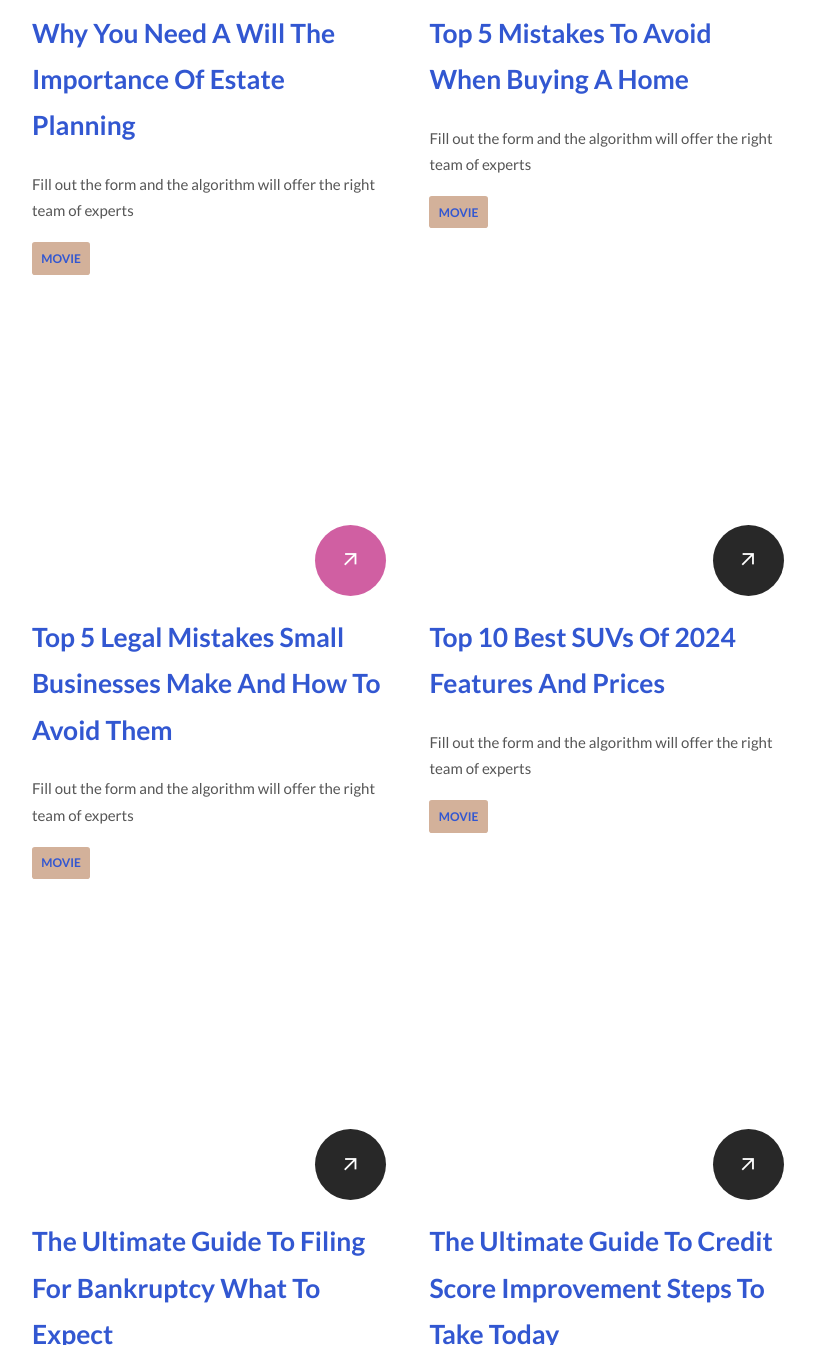
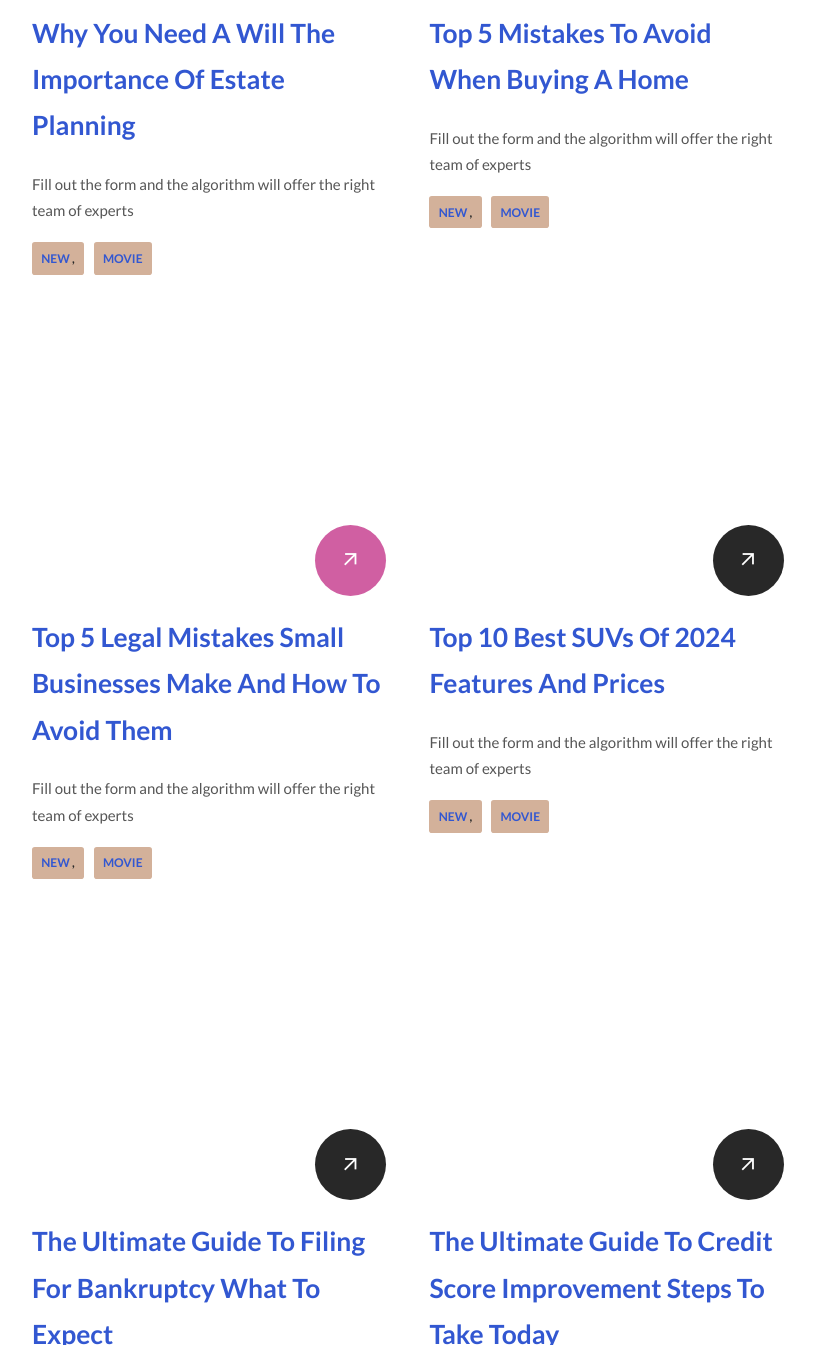
Before and after one commit to ZollaMaga/newsblog, a Jekyll site: the page built from index.html, in a window 1280 px wide and 1400 px high, scrolled down 920 px, cut to the strip 55-1400 px from the top of the window. Shown: the whole strip, without its empty margins (235-1050 px from the left). Built offline with Jekyll 4.4.1, drawn with Linux system fonts in a browser that asks for light colours; some of the changed text lies outside the part shown.

Commit message:
Update 2024-11-03-top-5-mistakes-to-avoid-when-buying-a-home.md

```diff
--- a/_posts/2024-11-03-top-5-mistakes-to-avoid-when-buying-a-home.md
+++ b/_posts/2024-11-03-top-5-mistakes-to-avoid-when-buying-a-home.md
@@ -4,6 +4,8 @@
 description: Discover the key mistakes to avoid during your home buying journey to make informed decisions and protect your investment.
 summary: This article outlines the top five common mistakes homebuyers make and provides essential tips for a successful home purchase.
 image: https://www.summerislive.com/assets/images/kidsplaygroundsiargaocover.png
+categories:
+  - new
 tags: home buying mistakes real estate tips homeowners
 minute: 8
 ---
```
